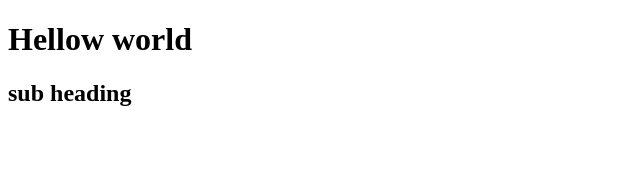
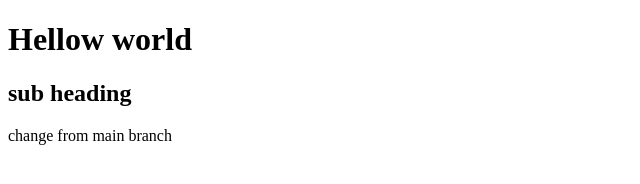
Before and after one commit to raviteja1209/devops01, a plain HTML site: page index.html in a window 1280 px wide. Shown: the whole page, without its empty margins (0-640 px from the left). Drawn offline with Linux system fonts and the light colour scheme.

Commit message:
Update index.html
main branch change

```diff
--- a/index.html
+++ b/index.html
@@ -7,6 +7,6 @@
 
 <h1>Hellow world</h1>
  <h2>sub heading </h2>
-
+change from main branch
 </body>
 </html>
```
